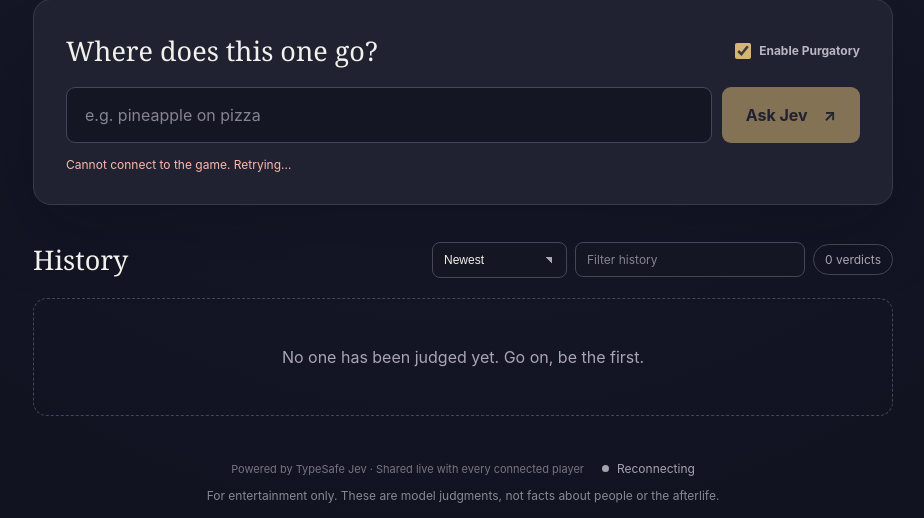
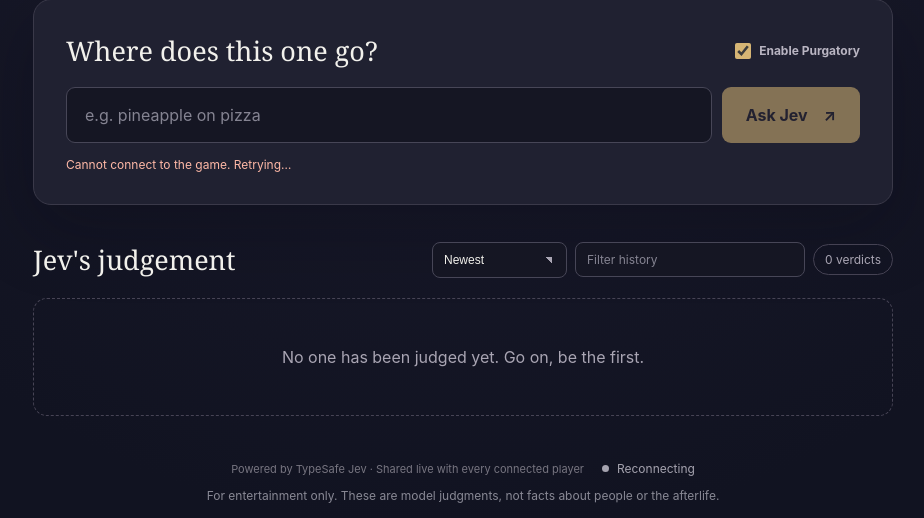
Before and after one commit to billroy/hotornot, a Flask app: page / in a window 1280 px wide. Shown: the part 136-654 px from the top of the page, without its empty margins (177-1101 px from the left). Run offline with Flask 3, Linux system fonts and the light colour scheme.

Commit message:
bullpen: Change the word "History" as the title of the detail card stack to "Jev's judgement" [change-the-word-history-as-the-title-of-the-detail-card-stac-zfkV]

```diff
--- a/templates/index.html
+++ b/templates/index.html
@@ -40,7 +40,7 @@
         <section class="history" aria-labelledby="history-title">
           <div class="history-heading">
             <div>
-              <h2 id="history-title">History</h2>
+              <h2 id="history-title">Jev's judgement</h2>
             </div>
             <div class="history-controls">
               <label class="history-sort">
```
